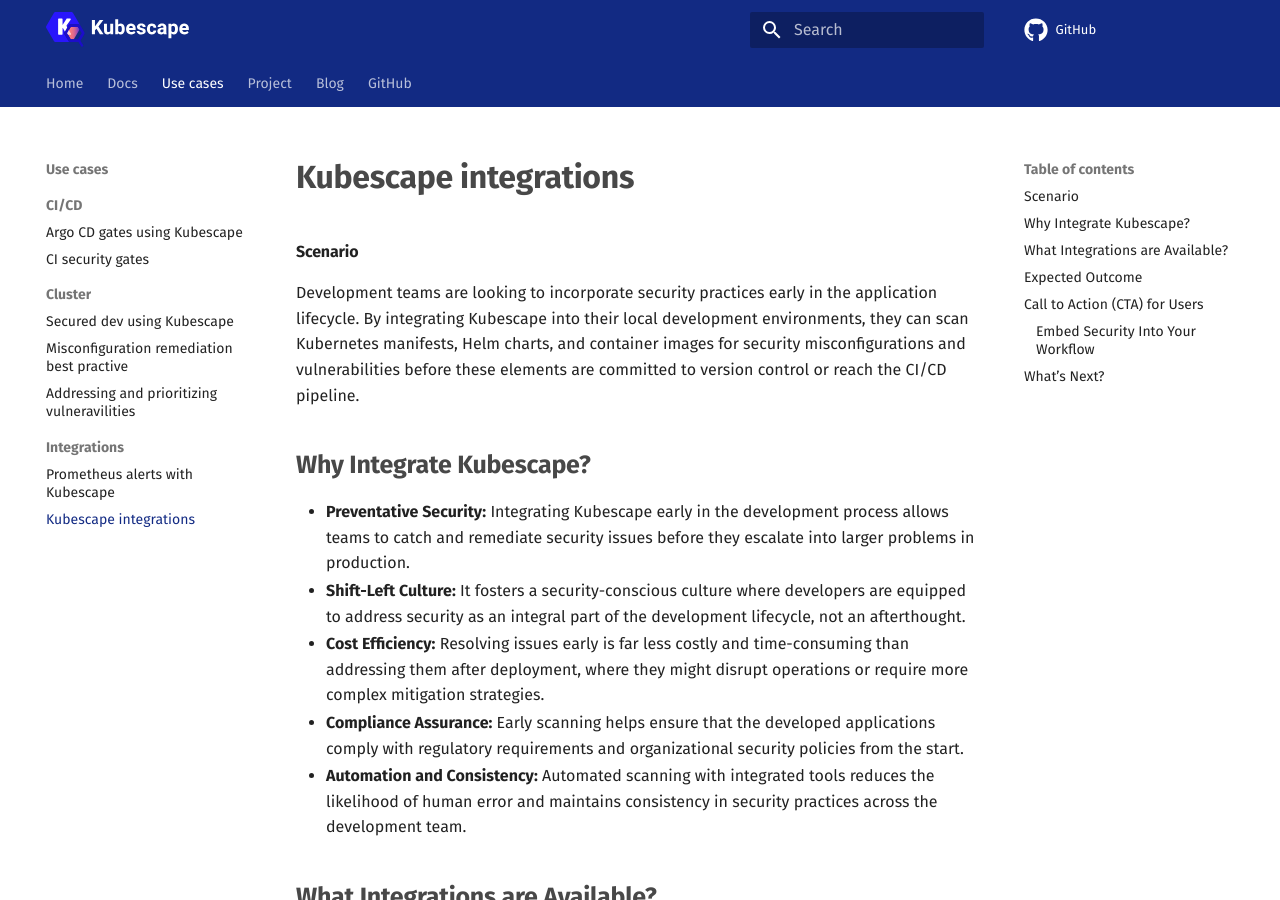
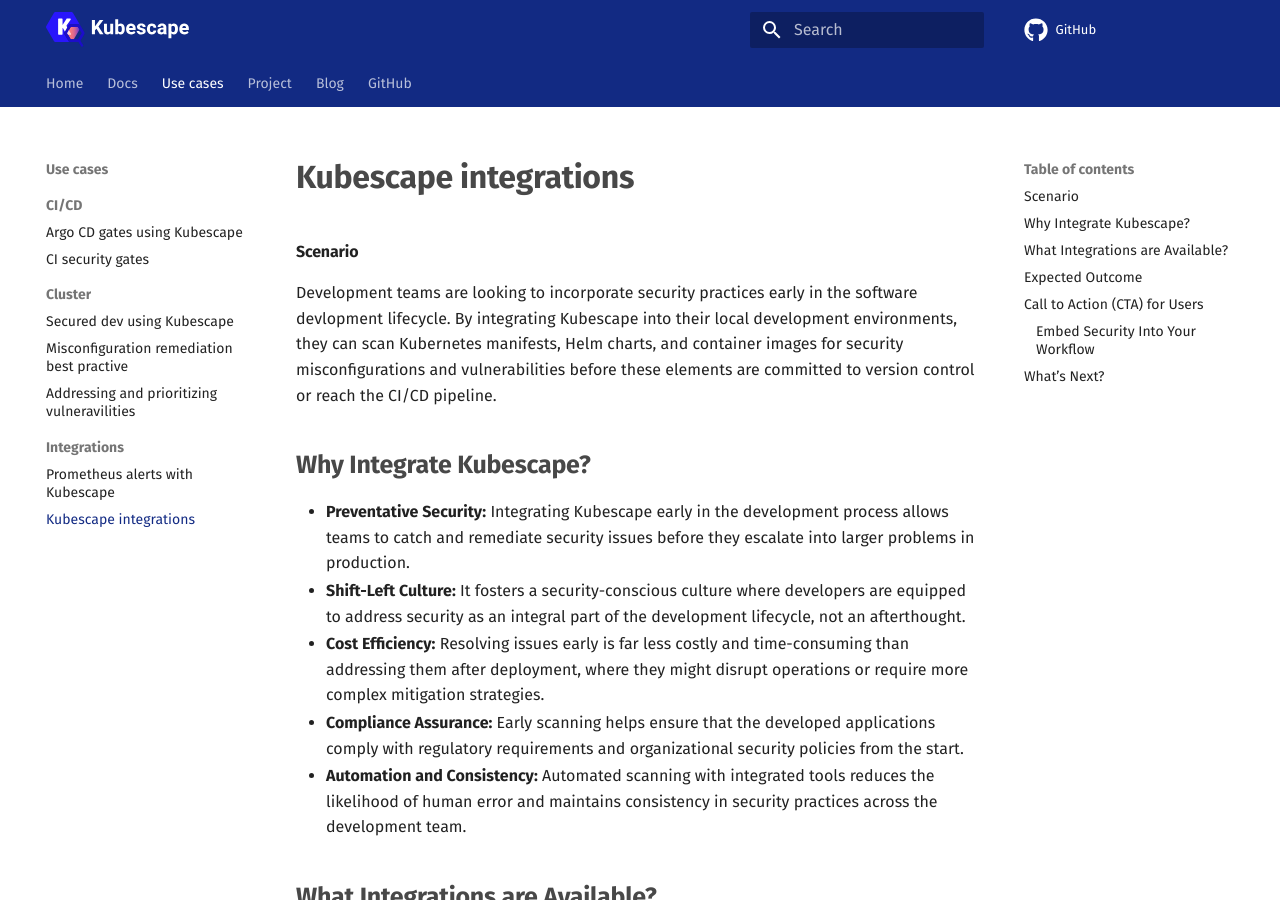
Before and after one commit to kubescape/kubescape.io, an MkDocs documentation site: the page built from docs/use_cases/kubescape-Integrations.md, in a window 1280 px wide and 900 px high. Built offline with MkDocs 1.6.1 and Material for MkDocs 9.7.7, drawn with Linux system fonts in a browser that asks for light colours; comment, search, counter and statistics services are not loaded.

Commit message:
Update docs/use_cases/kubescape-Integrations.md
Co-authored-by: Oshrat Nir <45561829+Oshratn@users.noreply.github.com>
Signed-off-by: Gal Gibli <gal.gibli@gmail.com>

```diff
--- a/docs/use_cases/kubescape-Integrations.md
+++ b/docs/use_cases/kubescape-Integrations.md
@@ -1,6 +1,6 @@
 #### **Scenario**
 
-Development teams are looking to incorporate security practices early in the application lifecycle. By integrating Kubescape into their local development environments, they can scan Kubernetes manifests, Helm charts, and container images for security misconfigurations and vulnerabilities before these elements are committed to version control or reach the CI/CD pipeline.
+Development teams are looking to incorporate security practices early in the software devlopment lifecycle. By integrating Kubescape into their local development environments, they can scan Kubernetes manifests, Helm charts, and container images for security misconfigurations and vulnerabilities before these elements are committed to version control or reach the CI/CD pipeline.
 
 
 ## **Why Integrate Kubescape?**
```
